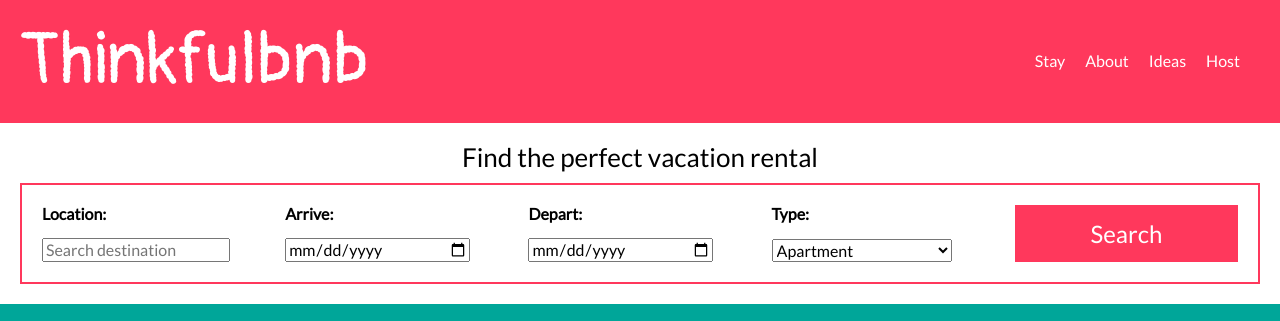
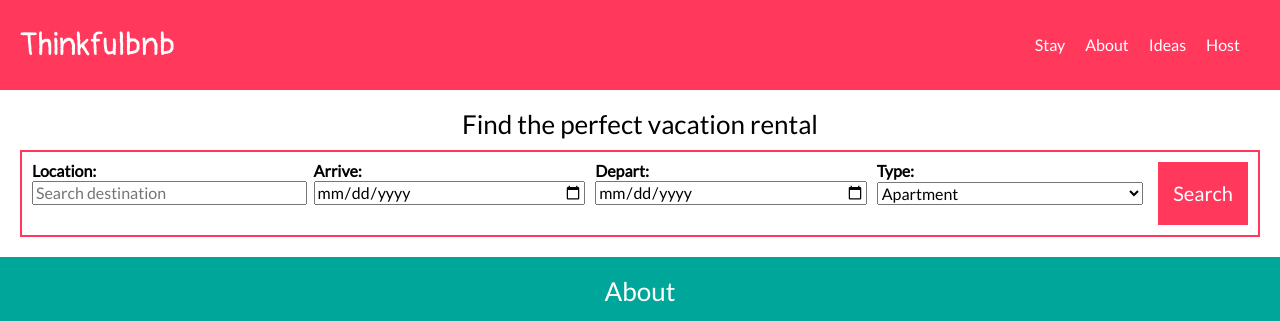
Before and after one commit to pek10/thinkfulbnb, a plain HTML site: page index.html in a window 1280 px wide. Shown: the top 321 px of the page. Drawn offline with nearby package versions, Linux system fonts and the light colour scheme; grey boxes are pictures that could not be loaded.

Commit message:
fix css for desktop view

```diff
--- a/index.html
+++ b/index.html
@@ -49,7 +49,7 @@
           action=""
           method="post"
         >
-          <div class="item">
+          <div>
             <label for="location">Location:</label>
             <input
               type="text"
@@ -59,7 +59,7 @@
             />
           </div>
 
-          <div class="item">
+          <div>
             <label for="arrive">Arrive:</label>
             <input
               type="date"
@@ -68,7 +68,7 @@
             />
           </div>
 
-          <div class="item">
+          <div>
             <label for="depart">Depart:</label>
             <input
               type="date"
@@ -77,7 +77,7 @@
             />
           </div>
 
-          <div class="item">
+          <div>
             <label for="type">Type:</label>
             <select
               name="type"
@@ -93,9 +93,7 @@
             </select>
           </div>
 
-          <div class="item">
-            <button>Search</button>
-          </div>
+          <button>Search</button>
         </form>
       </section>
 
--- a/style.css
+++ b/style.css
@@ -57,9 +57,7 @@ main img {
 header {
   background-color: #ff385c;
   padding: 20px;
-  display: flex;
-  flex-direction: column;
-  align-items: center;
+  text-align: center;
 }
 
 .logo {
@@ -73,17 +71,17 @@ header {
   justify-content: space-around;
 }
 
-header nav ul li {
+#menu li {
   list-style-type: none;
 }
 
-header nav ul li a {
+#menu li a {
   color: #fff;
   text-decoration: none;
   padding: 0 20px 0 0;
 }
 
-header nav ul li a:hover {
+#menu li a:hover {
   color: #bdbdbd;
   text-decoration: none;
 }
@@ -92,14 +90,6 @@ header nav ul li a:hover {
 form {
   border: 2px solid #ff385c;
   padding: 10px;
-  display: flex;
-  flex-direction: column;
-  flex-wrap: wrap;
-}
-
-form > div {
-  display: flex;
-  justify-content: space-between;
 }
 
 form label {
@@ -121,6 +111,11 @@ form button {
   width: 100%;
 }
 
+form div {
+  display: flex;
+  justify-content: space-between;
+}
+
 /* -------  Footer ------- */
 
 footer {
@@ -134,26 +129,45 @@ footer p {
 }
 
 /* -------  Media Query ------- */
+/* extreme small mobile view up to 420px */
+@media all and (max-width: 420px) {
+  form input,
+  form select {
+    width: 140px;
+  }
+}
 
 /* 480px and above for "desktop" view */
 @media all and (min-width: 480px) {
   header {
-    flex-direction: row;
+    display: flex;
+    align-items: center;
     justify-content: space-between;
   }
 
-  form {
-    flex-direction: row;
-    justify-content: space-between;
+  .logo {
+    font-size: 2em;
   }
 
-  form > div {
-    flex-direction: column;
+  form {
+    display: flex;
+    gap: 15px;
   }
 
-  form select,
-  form input {
-    margin: 0;
+  form div {
+    flex-direction: column;
+    width: 18%;
+    flex: 1;
+  }
+
+  form div input,
+  form div select {
+    width: 100%;
+  }
+
+  form button {
+    font-size: 20px;
+    width: auto;
   }
 
   .group {
```
